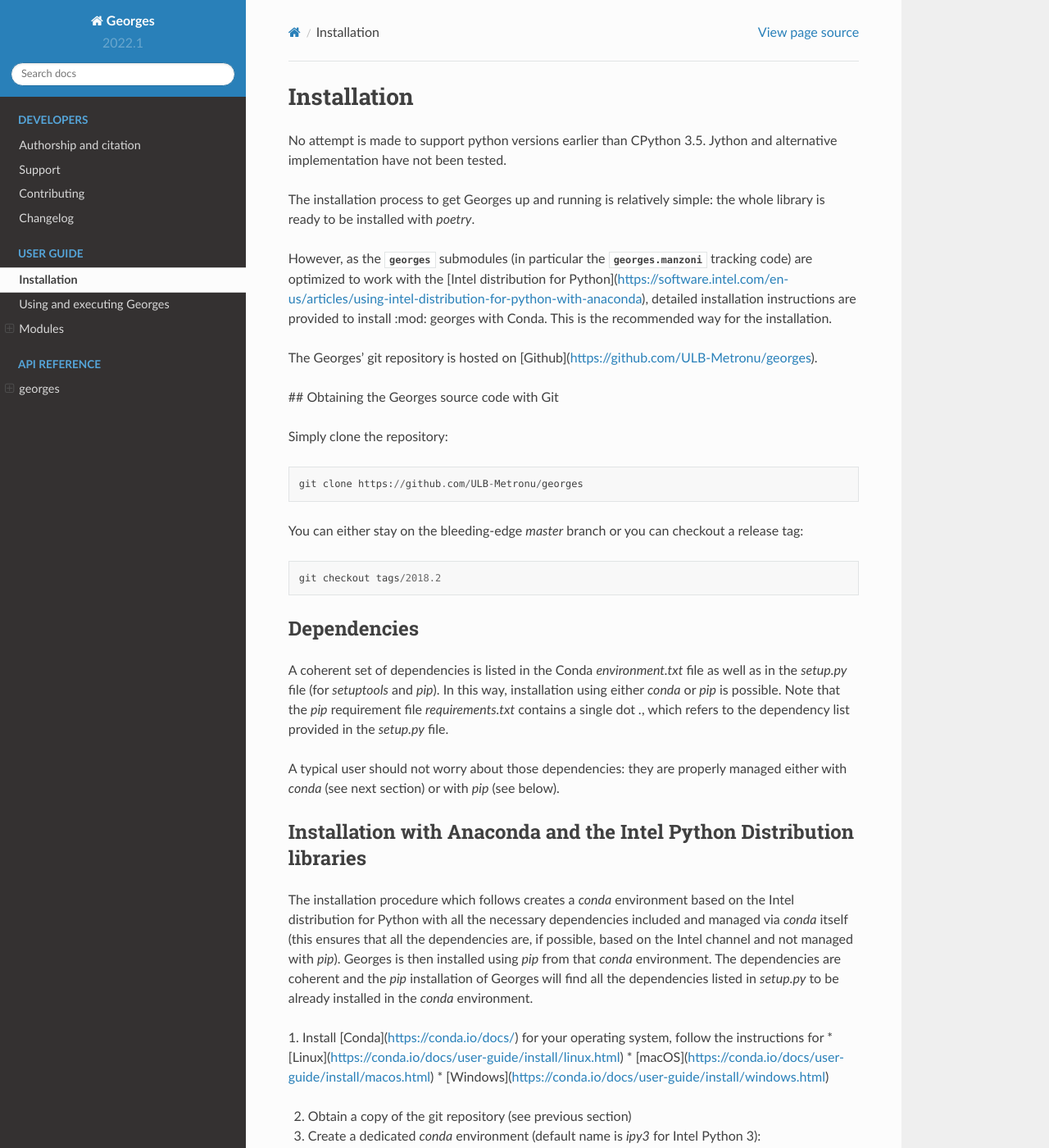
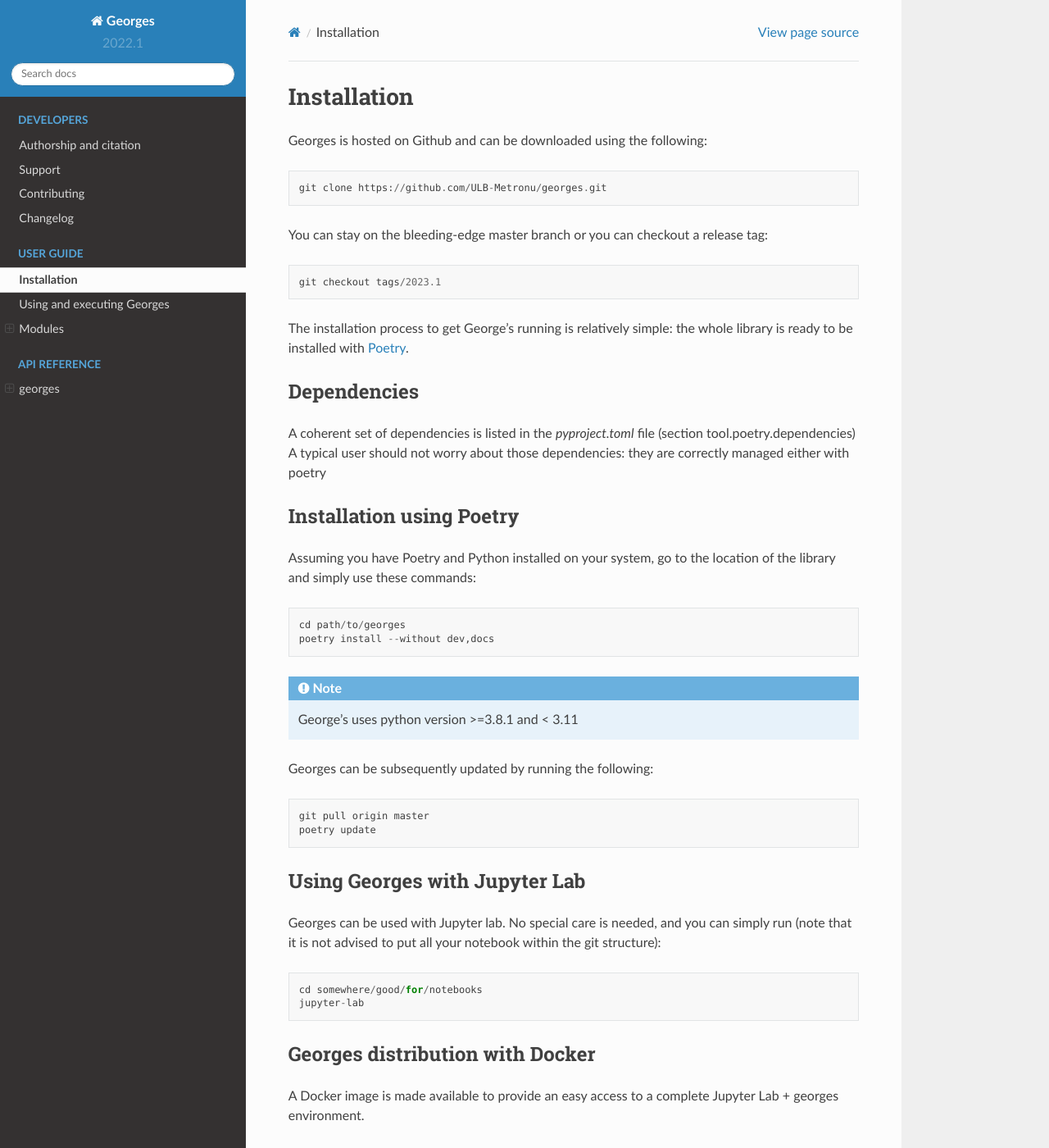
Before and after one commit to ULB-Metronu/georges, a Sphinx documentation site: the page built from docs/installation.rst, in a window 1280 px wide and 1400 px high. Shown: the whole window at 82% size. Built offline with Sphinx 7.4.7 and the Read the Docs theme 2.0.0, drawn with Linux system fonts in a browser that asks for light colours; some of the changed text lies outside the part shown.

Commit message:
Use doctest

```diff
--- a/docs/installation.rst
+++ b/docs/installation.rst
@@ -2,122 +2,72 @@
 Installation
 ************
 
-No attempt is made to support python versions earlier than CPython 3.5. Jython and alternative implementation have not been tested.
+Georges is hosted on Github and can be downloaded using the following::
 
-The installation process to get Georges up and running is relatively simple:
-the whole library is ready to be installed with `poetry`.
+    git clone https://github.com/ULB-Metronu/georges.git
 
-However, as the :mod:`georges` submodules (in particular the :mod:`georges.manzoni` tracking code) are optimized to work with the [Intel distribution for Python](https://software.intel.com/en-us/articles/using-intel-distribution-for-python-with-anaconda), detailed installation instructions are provided to install :mod: georges with Conda. This is the recommended way for the installation.
+You can  stay on the bleeding-edge master branch or you can checkout
+a release tag::
 
-The Georges' git repository is hosted on [Github](https://github.com/ULB-Metronu/georges).
+    git checkout tags/2023.1
 
-## Obtaining the Georges source code with Git
-
-Simply clone the repository::
-
-    git clone https://github.com/ULB-Metronu/georges
-
-You can either stay on the bleeding-edge `master` branch or you can checkout a release tag::
-
-    git checkout tags/2018.2
+The installation process to get George’s running is relatively simple: the whole library is ready to
+be installed with `Poetry <https://python-poetry.org/>`_.
 
 Dependencies
 ############
 
-A coherent set of dependencies is listed in the Conda `environment.txt` file as well as in the `setup.py` file (for `setuptools` and `pip`). In this way, installation using either `conda` or `pip` is possible. Note that the `pip` requirement file `requirements.txt` contains a single dot `.`, which refers to the dependency list provided in the `setup.py` file.
+A coherent set of dependencies is listed in the `pyproject.toml` file (section tool.poetry.dependencies)
+A typical user should not worry about those dependencies: they are correctly managed either with poetry
 
-A typical user should not worry about those dependencies: they are properly managed either with `conda` (see next section) or with `pip` (see below).
+Installation using Poetry
+#########################
 
-Installation with Anaconda and the Intel Python Distribution libraries
-######################################################################
-
-The installation procedure which follows creates a `conda` environment based on the Intel distribution for Python with all the necessary dependencies included and managed via `conda` itself (this ensures that all the dependencies are, if possible, based on the Intel channel and not managed with `pip`). Georges is then installed using `pip` from that `conda` environment. The dependencies are coherent and the `pip` installation of Georges will find all the dependencies listed in `setup.py` to be already installed in the `conda` environment.
-
-1. Install [Conda](https://conda.io/docs/) for your operating system, follow the instructions for
-* [Linux](https://conda.io/docs/user-guide/install/linux.html)
-* [macOS](https://conda.io/docs/user-guide/install/macos.html)
-* [Windows](https://conda.io/docs/user-guide/install/windows.html)
-
-2. Obtain a copy of the git repository (see previous section)
-
-3. Create a dedicated `conda` environment (default name is `ipy3` for Intel Python 3)::
-
-        cd path/to/georges
-        conda env create -f environment.yml
-
-4. Activate the environment::
-
-        conda activate ipy3
-
-5. Install Georges using `pip` from the `conda` environment::
-
-        # Typical installation
-        pip install .
-
-        # Install with pip in editable mode to get access to the modifications on the git repository
-        pip install -e .
-
-Georges can be subsequently updated by running::
+Assuming you have Poetry and Python installed on your system, go to the location of the library and simply use
+these commands::
 
     cd path/to/georges
+    poetry install --without dev,docs
+
+.. note::
+
+    George’s uses python version >=3.8.1 and < 3.11
+
+Georges can be subsequently updated by running the following::
+
     git pull origin master
-    pip install --upgrade georges
+    poetry update
 
+Using Georges with Jupyter Lab
+##############################
 
-Installation with pip
-#####################
-
-In case Georges needs to be installed with the system Python or a Python installation that is not managed with `conda`, the following simple steps can be followed to use `pip` directly. All the dependencies are then managed with `pip`. Please note that this will typically not enable the Intel optimization, resulting in slower code execution for the :mod: manzoni module.
-
-1. Obtain a copy of the git repository (see previous section)
-
-2. Install Georges with `pip`::
-
-        # Typical installation
-        pip install .
-
-        # Install with pip in editable mode to get access to the modifications on the git repository
-        pip install -e .
-
-Georges can be subsequently updated by running::
-
-    cd path/to/georges
-    git pull origin master
-    pip install --upgrade georges
-
-
-Using Georges with Jupyter Notebook
-###################################
-
-Georges can be used with Jupyter notebooks. No special care is needed.
-
-If you installed Georges within the `conda` environment, simply run (note that it is not advised to put all your notebook within the `git` structure)::
+Georges can be used with Jupyter lab. No special care is needed,
+and you can simply run (note that it is not advised to put all your
+notebook within the git structure)::
 
     cd somewhere/good/for/notebooks
-    jupyter notebook
+    jupyter-lab
 
 
 Georges distribution with Docker
 ################################
 
-`TODO`
+A Docker image is made available to provide an easy access to a
+complete Jupyter Lab + georges environment.
 
-A Docker image is made available to provide an easy access to a complete Jupyter Notebook + madx + georges environment.
+Use the *Dockerfile* to build the image::
 
-Use  the *Dockerfile* to build the image::
-
-    docker build .
+    docker build
 
 or, to register the image as well::
 
-
-    docker build -t username/georges .
+    docker build -t georges- -fDockerfile .
 
 You can run a container with::
 
-    docker run -it username/georges
+    docker run -it --rm --name georges -p 8899:8899 georges
 
-then connect to [http://localhost:8888](http://localhost:8888) to access the Jupyter Notebook interface.
+then connect to http://127.0.0.1:8899 to access the Jupyter Lab interface
+and type::
 
-The image includes a complete Anaconda Python3 environment with the most common packages.
-The latest *MAD-X* development release is available in */usr/local/bin/madx*.
+    import georges
--- a/pyproject.toml
+++ b/pyproject.toml
@@ -4,6 +4,7 @@
     "ignore::DeprecationWarning",
     "ignore::FutureWarning:"
 ]
+addopts = "--doctest-modules --ignore=libs"
 
 [tool.black]
 line-length = 120
```
Also changed, not shown: 4 other files.
